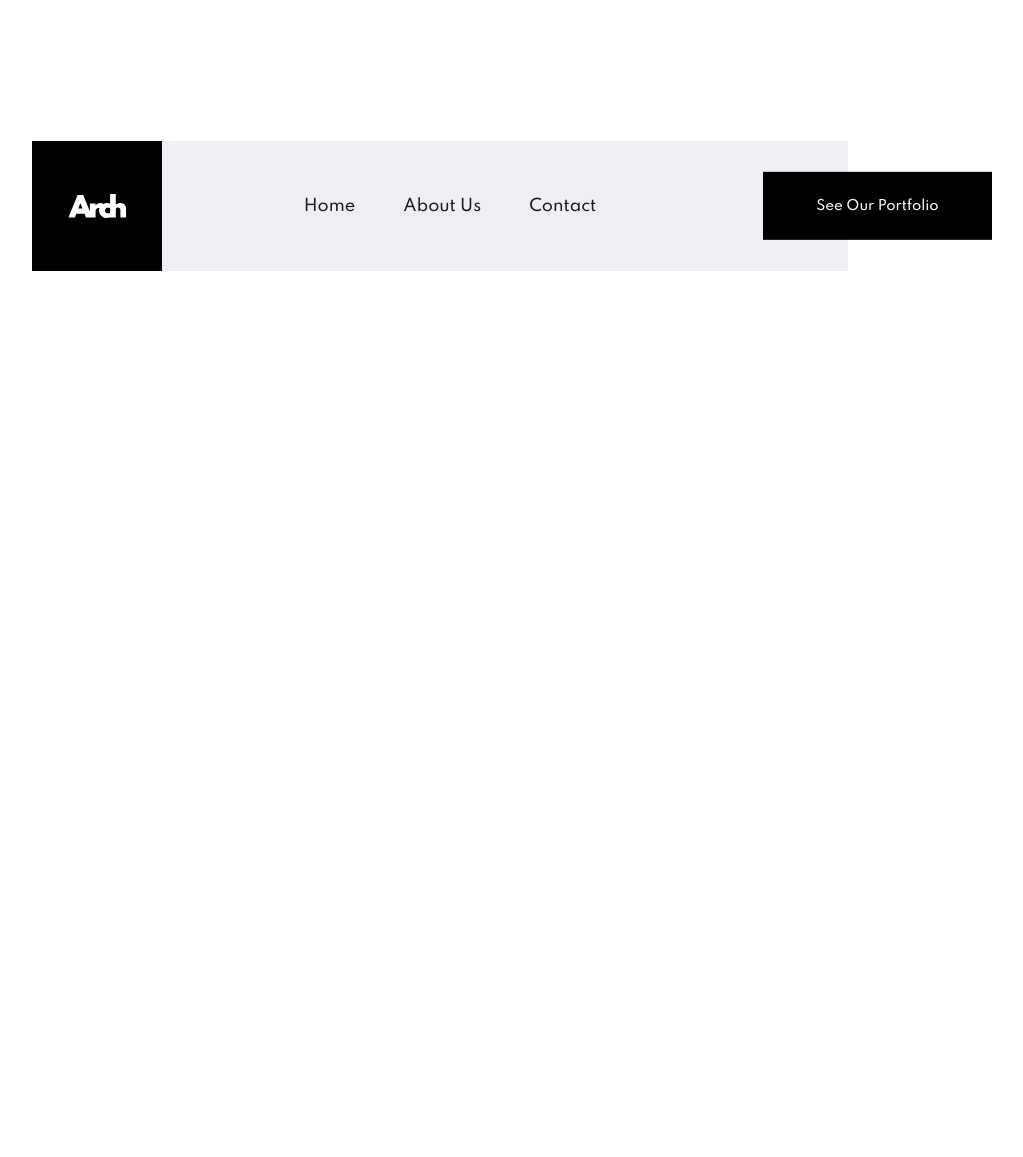
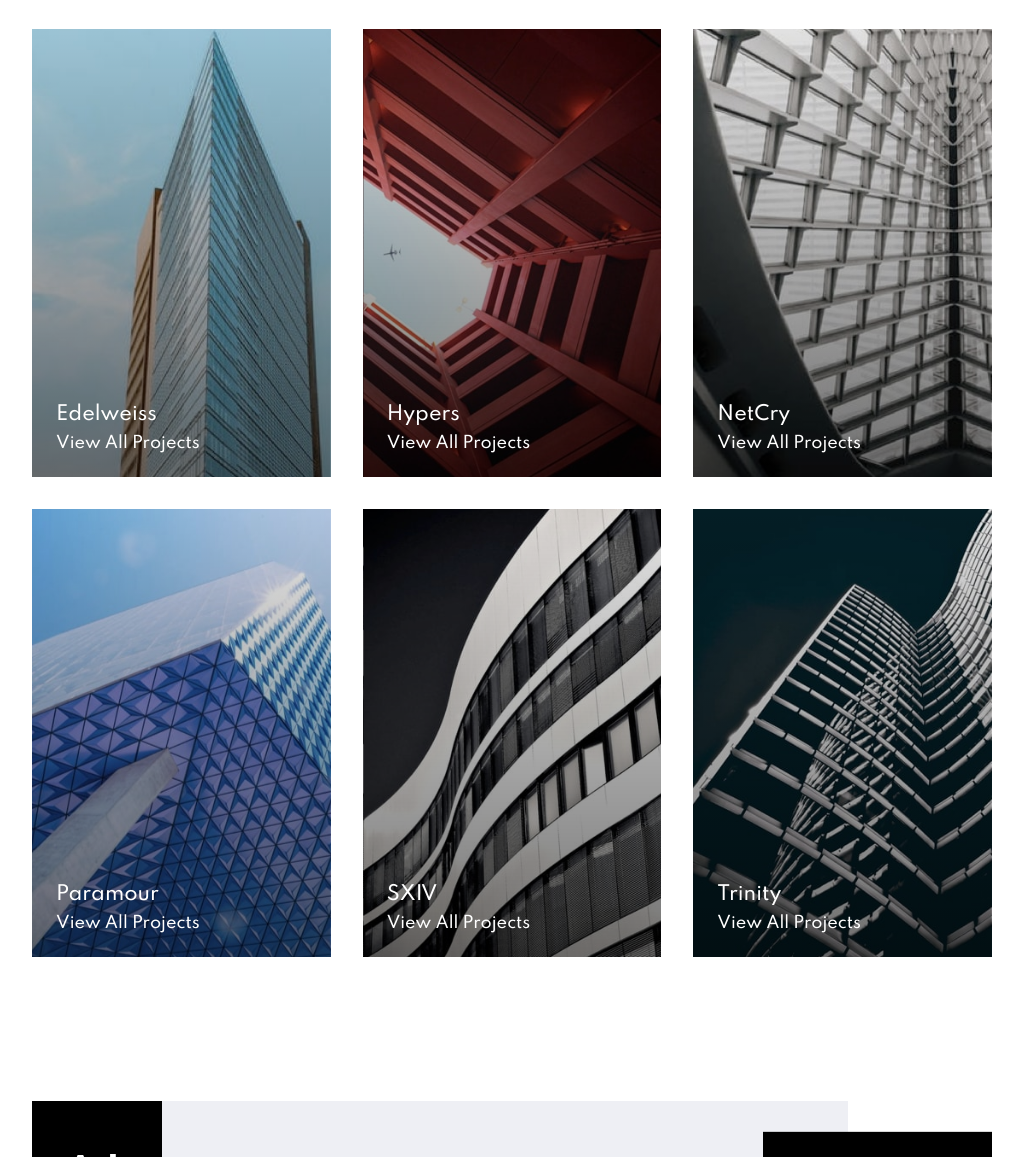
Before and after one commit to AntAllch/archstudio, a plain HTML site: page portfolio.html in a window 1280 px wide. Shown: the part 1088-2245 px from the top of the page, without its empty margins (128-1151 px from the left). Before the commit the page ends 1359 px from the top, so only its background shows below. Drawn offline with Linux system fonts and the light colour scheme.

Commit message:
Added more images to Portfolio page

```diff
--- a/portfolio.html
+++ b/portfolio.html
@@ -98,6 +98,48 @@
                 </div>
             </div>
 
+            <div class="portfolio-group portfolio-7">
+                <div class="portfoliogroup-text">
+                    <p>Edelweiss</p>
+                    <p>View All Projects</p>
+                </div>
+            </div>
+
+            <div class="portfolio-group portfolio-8">
+                <div class="portfoliogroup-text">
+                    <p>Hypers</p>
+                    <p>View All Projects</p>
+                </div>
+            </div>
+
+            <div class="portfolio-group portfolio-9">
+                <div class="portfoliogroup-text">
+                    <p>NetCry</p>
+                    <p>View All Projects</p>
+                </div>
+            </div>
+
+            <div class="portfolio-group portfolio-10">
+                <div class="portfoliogroup-text">
+                    <p>Paramour</p>
+                    <p>View All Projects</p>
+                </div>
+            </div>
+
+            <div class="portfolio-group portfolio-11">
+                <div class="portfoliogroup-text">
+                    <p>SXIV</p>
+                    <p>View All Projects</p>
+                </div>
+            </div>
+
+            <div class="portfolio-group portfolio-12">
+                <div class="portfoliogroup-text">
+                    <p>Trinity</p>
+                    <p>View All Projects</p>
+                </div>
+            </div>
+
 
         </div>
 
--- a/sass/layout/_about-leaders.scss
+++ b/sass/layout/_about-leaders.scss
@@ -11,7 +11,7 @@
 
     .leader-groups{
         display: grid;
-        grid-template-columns: repeat(auto-fit, minmax(16.875rem, 1fr));
+        grid-template-columns: repeat(auto-fit, minmax(15rem, 1fr));
         gap: 2em;
         margin: 0 auto;
     }
--- a/sass/layout/_portfolio.scss
+++ b/sass/layout/_portfolio.scss
@@ -112,6 +112,54 @@
             }
         }
 
+        .portfolio-7{
+            background-image: linear-gradient(rgba(0,0,0,0.1), rgba(0,0,0,0.55),), url("../img/portfolio/tablet/image-edelweiss.jpg");
+
+            @include respond(desktop){ //1000px
+                background-image: linear-gradient(rgba(0,0,0,0.1), rgba(0,0,0,0.55),), url("../img/portfolio/desktop/image-edelweiss.jpg");
+            }
+        }
+
+        .portfolio-8{
+            background-image: linear-gradient(rgba(0,0,0,0.1), rgba(0,0,0,0.55),), url("../img/portfolio/tablet/image-hypers.jpg");
+
+            @include respond(desktop){ //1000px
+                background-image: linear-gradient(rgba(0,0,0,0.1), rgba(0,0,0,0.55),), url("../img/portfolio/desktop/image-hypers.jpg");
+            }
+        }
+
+        .portfolio-9{
+            background-image: linear-gradient(rgba(0,0,0,0.1), rgba(0,0,0,0.55),), url("../img/portfolio/tablet/image-netcry.jpg");
+
+            @include respond(desktop){ //1000px
+                background-image: linear-gradient(rgba(0,0,0,0.1), rgba(0,0,0,0.55),), url("../img/portfolio/desktop/image-netcry.jpg");
+            }
+        }
+
+        .portfolio-10{
+            background-image: linear-gradient(rgba(0,0,0,0.1), rgba(0,0,0,0.55),), url("../img/portfolio/tablet/image-paramour.jpg");
+
+            @include respond(desktop){ //1000px
+                background-image: linear-gradient(rgba(0,0,0,0.1), rgba(0,0,0,0.55),), url("../img/portfolio/desktop/image-paramour.jpg");
+            }
+        }
+
+        .portfolio-11{
+            background-image: linear-gradient(rgba(0,0,0,0.1), rgba(0,0,0,0.55),), url("../img/portfolio/tablet/image-sxiv.jpg");
+
+            @include respond(desktop){ //1000px
+                background-image: linear-gradient(rgba(0,0,0,0.1), rgba(0,0,0,0.55),), url("../img/portfolio/desktop/image-sxiv.jpg");
+            }
+        }
+
+        .portfolio-12{
+            background-image: linear-gradient(rgba(0,0,0,0.1), rgba(0,0,0,0.55),), url("../img/portfolio/tablet/image-trinity.jpg");
+
+            @include respond(desktop){ //1000px
+                background-image: linear-gradient(rgba(0,0,0,0.1), rgba(0,0,0,0.55),), url("../img/portfolio/desktop/image-trinity.jpg");
+            }
+        }
+
     }
 
 }
```
Also changed, not shown: css/main.css, 1 other file.
